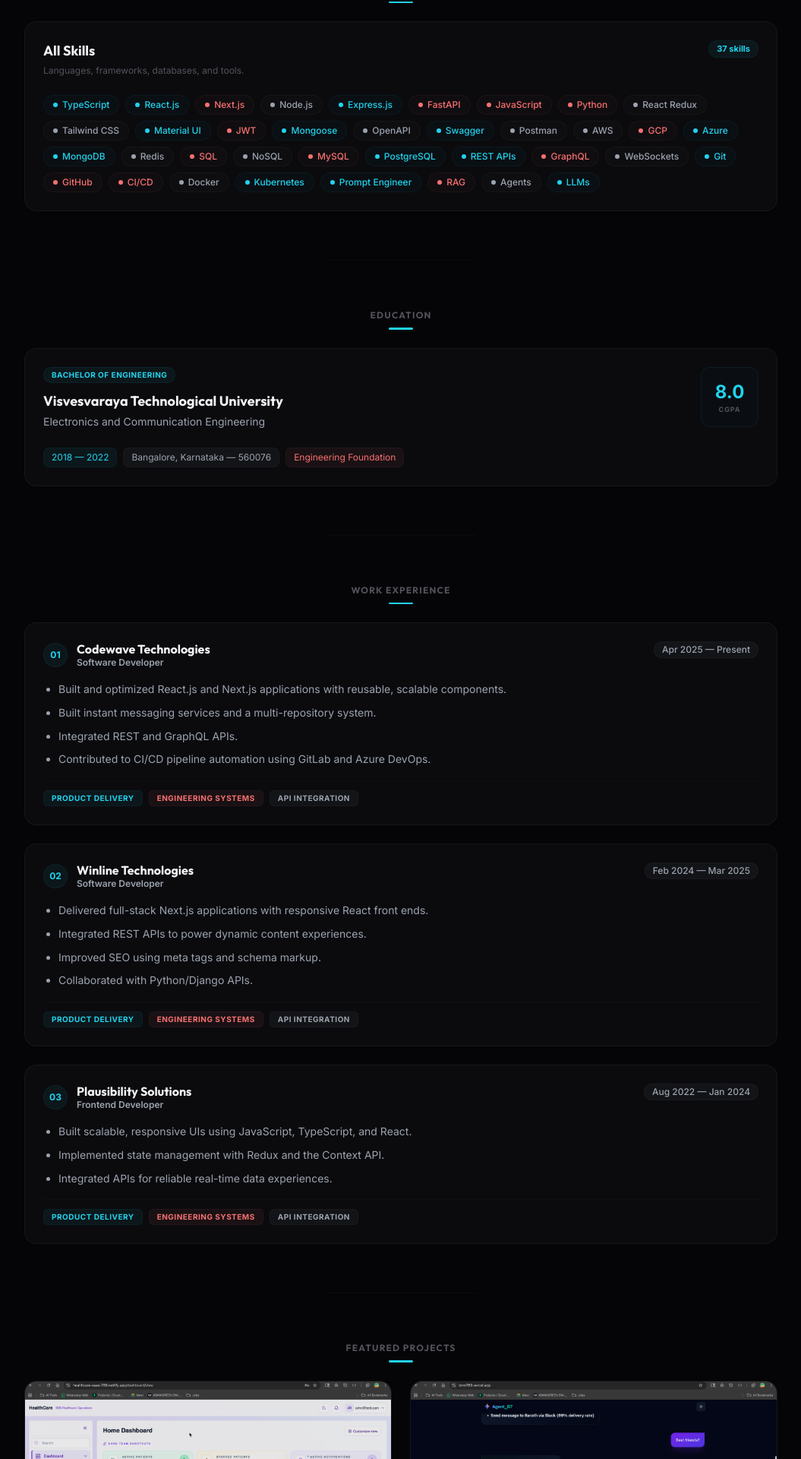
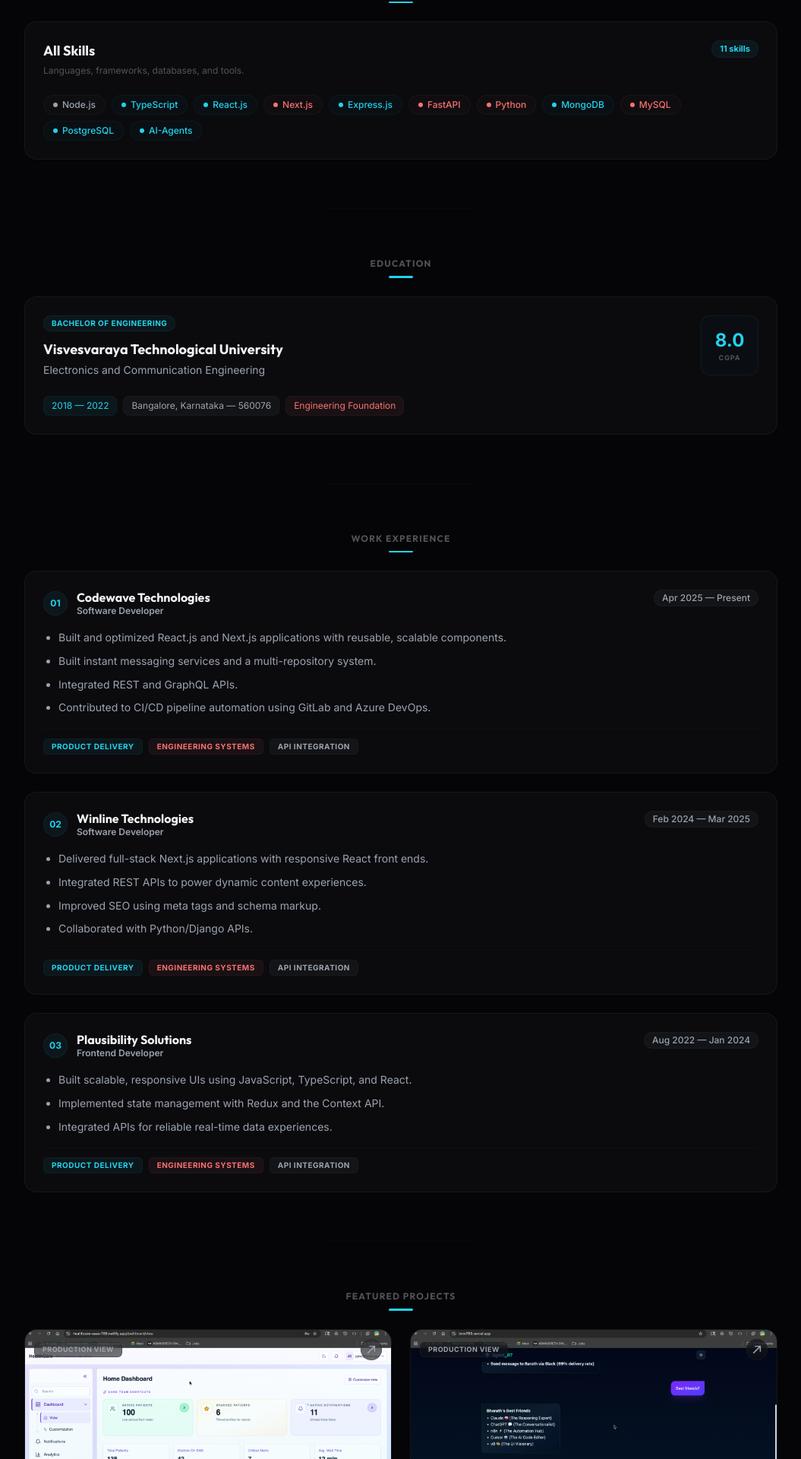
Before and after one commit to bmn789/portfolio, a Vue app: page / in a window 1280 px wide. Shown: the part 798-2718 px from the top of the page at 76% size, without its empty margins (112-1167 px from the left). Built offline with nearby package versions, Linux system fonts and the light colour scheme.

Commit message:
feat: update work project links, enhance portfolio UI/UX with hover effects, and streamline resume content

```diff
--- a/public/resume.html
+++ b/public/resume.html
@@ -7,13 +7,19 @@
     <title>Bharath MN - SDE</title>
     <script src="https://cdn.tailwindcss.com"></script>
     <style>
+        body {
+            font-family: Calibri, Candara, Segoe, "Segoe UI", Optima, Arial, sans-serif;
+        }
+
         .section-title {
             font-size: 1.2rem;
             line-height: 1.75rem;
             font-weight: 600;
             color: #0f172a;
-            /* border-bottom: 2px solid #88b5fd; */
+            border-bottom: 1px solid #e5e7eb;
+            padding-bottom: 4px;
             margin-bottom: 0.75rem;
+
         }
 
         @media print {
@@ -26,21 +32,24 @@
 </head>
 
 <body class="max-w-4xl mx-auto">
-    <header class=" pb-3 border-b border-black">
+    <header class="pb-2 border-b  border-black">
         <h1 class="text-5xl font-bold tracking-tight">Bharath M N</h1>
         <p class="text-lg md:text-xl font-semibold text-blue-700">Software Engineer - SDE | 4+ Years Experience</p>
+
+        <div class="flex gap-4">
+            <p><a href="mailto:bmn7892@gmail.com" class="hover:underline">bmn7892@gmail.com</a></p>
+            <p>+91 7892475321</p>
+            <p>Bangalore - 560076</p>
+        </div>
     </header>
 
     <!-- <hr class="mt-3 " /> -->
 
 
     <section class="mt-6">
-        <h2 class="section-title">Contact</h2>
+        <!-- <h2 class="section-title">Contact</h2> -->
         <div class="mt-3 space-y-1 text-slate-700">
-            <p><span class="font-medium text-slate-900">Email:</span> <a href="mailto:bmn7892@gmail.com"
-                    class="hover:underline">bmn7892@gmail.com</a></p>
-            <p><span class="font-medium text-slate-900">Mobile:</span> +917892475321</p>
-            <p><span class="font-medium text-slate-900">Location:</span> Bangalore, Karnataka - 560076</p>
+
             <p>
                 <span class="font-medium text-slate-900">Website :</span>
                 <a class="hover:underline" href="https://barathnethra.vercel.app" target="_blank"
@@ -61,7 +70,7 @@
 
     <section class="mt-6">
         <h2 class="section-title">Professional Summary</h2>
-        <div class="mt-3 text-slate-700">
+        <div class="text-slate-700">
             <p>
                 I have over 4 years of experience building scalable full-stack applications and distributed systems. My
                 core expertise is in React.js, Next.js, Node.js, TypeScript, and Microservices architecture. Throughout
@@ -134,14 +143,10 @@
 
 
     <section class="mt-6">
-        <h2 class="section-title">Technical Skills</h2>
+        <h2 class="section-title">Skills</h2>
         <div class="mt-3 text-slate-700">
-            <p>Node.js, TypeScript, React.js, Next.js, React Redux, Express.js, FastAPI, JWT,
-                Mongoose, Tailwind CSS, Material UI, OpenAPI, Swagger, Postman, JavaScript, Python, AWS, GCP, Azure,
-                MongoDB, Redis, SQL, NoSQL, MySQL, PostgreSQL, REST APIs, GraphQL, WebSockets, Git, GitHub, CI/CD,
-                Docker, Kubernetes, Prompt Engineer, RAG,
-                Agents, LLMs
-            </p>
+            <p>Node.js, TypeScript, React.js, Next.js, Express.js, FastAPI, Python, MongoDB, MySQL, PostgreSQL,
+                AI-Agents</p>
         </div>
     </section>
 
@@ -194,7 +199,7 @@
     <section class="mt-6">
         <h2 class="section-title">Featured Projects</h2>
 
-        <ol class="mt-3 text-sm leading-relaxed text-slate-700 list-decimal pl-6 space-y-4">
+        <ol class="mt-3 text-sm leading-relaxed text-slate-700 list-decimal pl-4 space-y-4">
             <li>
                 <span class="font-semibold">Healthcare SAAS</span>
                 — UI-focused dashboard project built with React.js, Node.js, Firebase and Tailwind CSS.
--- a/src/routes/Home.vue
+++ b/src/routes/Home.vue
@@ -2,43 +2,17 @@
 import { ref } from 'vue';
 
 const skills = [
+  { name: 'Node.js', type: 'neutral' },
   { name: 'TypeScript', type: 'brand' },
   { name: 'React.js', type: 'brand' },
   { name: 'Next.js', type: 'accent' },
-  { name: 'Node.js', type: 'neutral' },
   { name: 'Express.js', type: 'brand' },
   { name: 'FastAPI', type: 'accent' },
-  { name: 'JavaScript', type: 'accent' },
   { name: 'Python', type: 'accent' },
-  { name: 'React Redux', type: 'neutral' },
-  { name: 'Tailwind CSS', type: 'neutral' },
-  { name: 'Material UI', type: 'brand' },
-  { name: 'JWT', type: 'accent' },
-  { name: 'Mongoose', type: 'brand' },
-  { name: 'OpenAPI', type: 'neutral' },
-  { name: 'Swagger', type: 'brand' },
-  { name: 'Postman', type: 'neutral' },
-  { name: 'AWS', type: 'neutral' },
-  { name: 'GCP', type: 'accent' },
-  { name: 'Azure', type: 'brand' },
   { name: 'MongoDB', type: 'brand' },
-  { name: 'Redis', type: 'neutral' },
-  { name: 'SQL', type: 'accent' },
-  { name: 'NoSQL', type: 'neutral' },
   { name: 'MySQL', type: 'accent' },
   { name: 'PostgreSQL', type: 'brand' },
-  { name: 'REST APIs', type: 'brand' },
-  { name: 'GraphQL', type: 'accent' },
-  { name: 'WebSockets', type: 'neutral' },
-  { name: 'Git', type: 'brand' },
-  { name: 'GitHub', type: 'accent' },
-  { name: 'CI/CD', type: 'accent' },
-  { name: 'Docker', type: 'neutral' },
-  { name: 'Kubernetes', type: 'brand' },
-  { name: 'Prompt Engineer', type: 'brand' },
-  { name: 'RAG', type: 'accent' },
-  { name: 'Agents', type: 'neutral' },
-  { name: 'LLMs', type: 'brand' }
+  { name: 'AI-Agents', type: 'brand' }
 ];
 
 const experiences = [
@@ -238,7 +212,7 @@ const certificates = [
           </div>
           <span
             class="px-2.5 py-0.5 bg-brand-weak border border-brand-strong/15 text-brand-text text-[11px] font-bold rounded-full">
-            37 skills
+            {{ skills.length }} skills
           </span>
         </div>
 
@@ -377,14 +351,29 @@ const certificates = [
 
       <div class="grid grid-cols-1 md:grid-cols-2 gap-6">
         <div v-for="project in projects" :key="project.title"
-          class="bg-bg-card border border-border-weak hover:border-brand-strong/40 hover:-translate-y-1.5 hover:shadow-lg rounded-2xl overflow-hidden flex flex-col transition-all duration-300 group">
-          <!-- Image Zoom -->
+          class="bg-bg-card/75 backdrop-blur-xs border border-border-weak hover:border-brand-strong/50 hover:shadow-[0_20px_40px_-15px_rgba(6,182,212,0.15)] hover:-translate-y-2 rounded-2xl overflow-hidden flex flex-col transition-all duration-500 group">
+          <!-- Image Zoom & Overlays -->
           <div class="aspect-video w-full overflow-hidden bg-neutral-weak relative border-b border-border-weak">
+            <!-- Floating Top Badges -->
+            <div class="absolute top-3 inset-x-3 flex items-center justify-between z-20 pointer-events-none">
+              <span class="px-2.5 py-0.5 bg-bg-card/90 backdrop-blur-md border border-border-weak rounded-md text-[9px] font-bold uppercase tracking-wider text-text-secondary shadow-xs">
+                Production View
+              </span>
+              <div class="w-7 h-7 rounded-full bg-bg-card/90 backdrop-blur-md border border-border-weak flex items-center justify-center text-text-secondary group-hover:text-brand group-hover:border-brand-strong/50 group-hover:scale-110 shadow-xs transition-all duration-300">
+                <svg class="w-3.5 h-3.5" fill="none" stroke="currentColor" stroke-width="2.5" viewBox="0 0 24 24">
+                  <path stroke-linecap="round" stroke-linejoin="round" d="M4.5 19.5l15-15m0 0H8.25m11.25 0v11.25" />
+                </svg>
+              </div>
+            </div>
+
             <img :src="project.image" :alt="project.title"
-              class="w-full h-full object-cover group-hover:scale-[1.03] transition-transform duration-500" />
-            <!-- Ambient hover dark overlay -->
-            <div class="absolute inset-0 bg-neutral-900/10 group-hover:bg-neutral-900/0 transition-colors duration-300">
-            </div>
+              class="w-full h-full object-cover group-hover:scale-[1.05] transition-all duration-700 ease-out" />
+
+            <!-- Diagonal Sheen reflection sweep -->
+            <div class="absolute inset-0 -translate-x-full group-hover:translate-x-full transition-transform duration-1000 ease-out bg-gradient-to-r from-transparent via-white/10 to-transparent pointer-events-none z-10"></div>
+
+            <!-- Ambient hover brand gradient overlay -->
+            <div class="absolute inset-0 bg-gradient-to-t from-brand/10 to-transparent opacity-85 group-hover:opacity-30 transition-opacity duration-500 z-5"></div>
           </div>
 
           <!-- Details -->
@@ -412,7 +401,7 @@ const certificates = [
             <div class="flex items-center justify-between gap-4 mt-auto pt-3 border-t border-border-weak/40 text-xs">
               <span class="text-text-muted font-mono tracking-tight text-[11px]">{{ project.displayUrl }}</span>
               <a :href="project.url" target="_blank" rel="noopener noreferrer"
-                class="inline-flex items-center gap-1 text-brand-text hover:text-brand font-semibold group/link">
+                class="inline-flex items-center gap-1 px-3 py-1 border border-brand-strong/35 hover:border-brand-strong/70 bg-brand-weak/20 hover:bg-brand-medium/40 text-brand-text hover:text-brand font-bold rounded-full transition-all duration-200 text-xs group/link">
                 View project
                 <svg
                   class="w-3.5 h-3.5 group-hover/link:translate-x-0.5 group-hover/link:-translate-y-0.5 transition-transform duration-200"
--- a/src/routes/Work.vue
+++ b/src/routes/Work.vue
@@ -22,7 +22,7 @@ const projects = [
     title: 'GearX AI',
     slogan: 'Product modules, admin workflows, and cloud delivery',
     description: 'User and admin modules for an AI product, built with modern React foundations and production deployment workflows.',
-    url: 'https://gearx-ai-demo.netlify.app',
+    url: 'https://gearx.ai',
     displayUrl: 'gearx-ai-demo.netlify.app',
     image: '/projects/gearx.png',
     tags: ['React.js', 'Tailwind CSS', 'Node.js']
@@ -78,16 +78,33 @@ const projects = [
         <div
           v-for="project in projects"
           :key="project.title"
-          class="bg-bg-card border border-border-weak hover:border-brand-strong/40 hover:-translate-y-1.5 hover:shadow-lg rounded-2xl overflow-hidden flex flex-col transition-all duration-300 group"
+          class="bg-bg-card/75 backdrop-blur-xs border border-border-weak hover:border-brand-strong/50 hover:shadow-[0_20px_40px_-15px_rgba(6,182,212,0.15)] hover:-translate-y-2 rounded-2xl overflow-hidden flex flex-col transition-all duration-500 group"
         >
-          <!-- Image -->
+          <!-- Image Zoom & Overlays -->
           <div class="aspect-video w-full overflow-hidden bg-neutral-weak relative border-b border-border-weak">
+            <!-- Floating Top Badges -->
+            <div class="absolute top-3 inset-x-3 flex items-center justify-between z-20 pointer-events-none">
+              <span class="px-2.5 py-0.5 bg-bg-card/90 backdrop-blur-md border border-border-weak rounded-md text-[9px] font-bold uppercase tracking-wider text-text-secondary shadow-xs">
+                Featured Project
+              </span>
+              <div class="w-7 h-7 rounded-full bg-bg-card/90 backdrop-blur-md border border-border-weak flex items-center justify-center text-text-secondary group-hover:text-brand group-hover:border-brand-strong/50 group-hover:scale-110 shadow-xs transition-all duration-300">
+                <svg class="w-3.5 h-3.5" fill="none" stroke="currentColor" stroke-width="2.5" viewBox="0 0 24 24">
+                  <path stroke-linecap="round" stroke-linejoin="round" d="M4.5 19.5l15-15m0 0H8.25m11.25 0v11.25" />
+                </svg>
+              </div>
+            </div>
+
             <img
               :src="project.image"
               :alt="project.title"
-              class="w-full h-full object-cover group-hover:scale-[1.03] transition-transform duration-500"
+              class="w-full h-full object-cover group-hover:scale-[1.05] transition-all duration-700 ease-out"
             />
-            <div class="absolute inset-0 bg-neutral-900/10 group-hover:bg-neutral-900/0 transition-colors duration-300"></div>
+
+            <!-- Diagonal Sheen reflection sweep -->
+            <div class="absolute inset-0 -translate-x-full group-hover:translate-x-full transition-transform duration-1000 ease-out bg-gradient-to-r from-transparent via-white/10 to-transparent pointer-events-none z-10"></div>
+
+            <!-- Ambient hover brand gradient overlay -->
+            <div class="absolute inset-0 bg-gradient-to-t from-brand/10 to-transparent opacity-85 group-hover:opacity-30 transition-opacity duration-500 z-5"></div>
           </div>
 
           <!-- Card Body -->
@@ -124,7 +141,7 @@ const projects = [
                 :href="project.url"
                 target="_blank"
                 rel="noopener noreferrer"
-                class="inline-flex items-center gap-1 text-brand-text hover:text-brand font-semibold group/link"
+                class="inline-flex items-center gap-1 px-3 py-1 border border-brand-strong/35 hover:border-brand-strong/70 bg-brand-weak/20 hover:bg-brand-medium/40 text-brand-text hover:text-brand font-bold rounded-full transition-all duration-200 text-xs group/link"
               >
                 View project
                 <svg class="w-3.5 h-3.5 group-hover/link:translate-x-0.5 group-hover/link:-translate-y-0.5 transition-transform duration-200" fill="none" stroke="currentColor" stroke-width="2.5" viewBox="0 0 24 24">
```
Also changed, not shown: src/routes/About.vue (+50 -39 lines).
